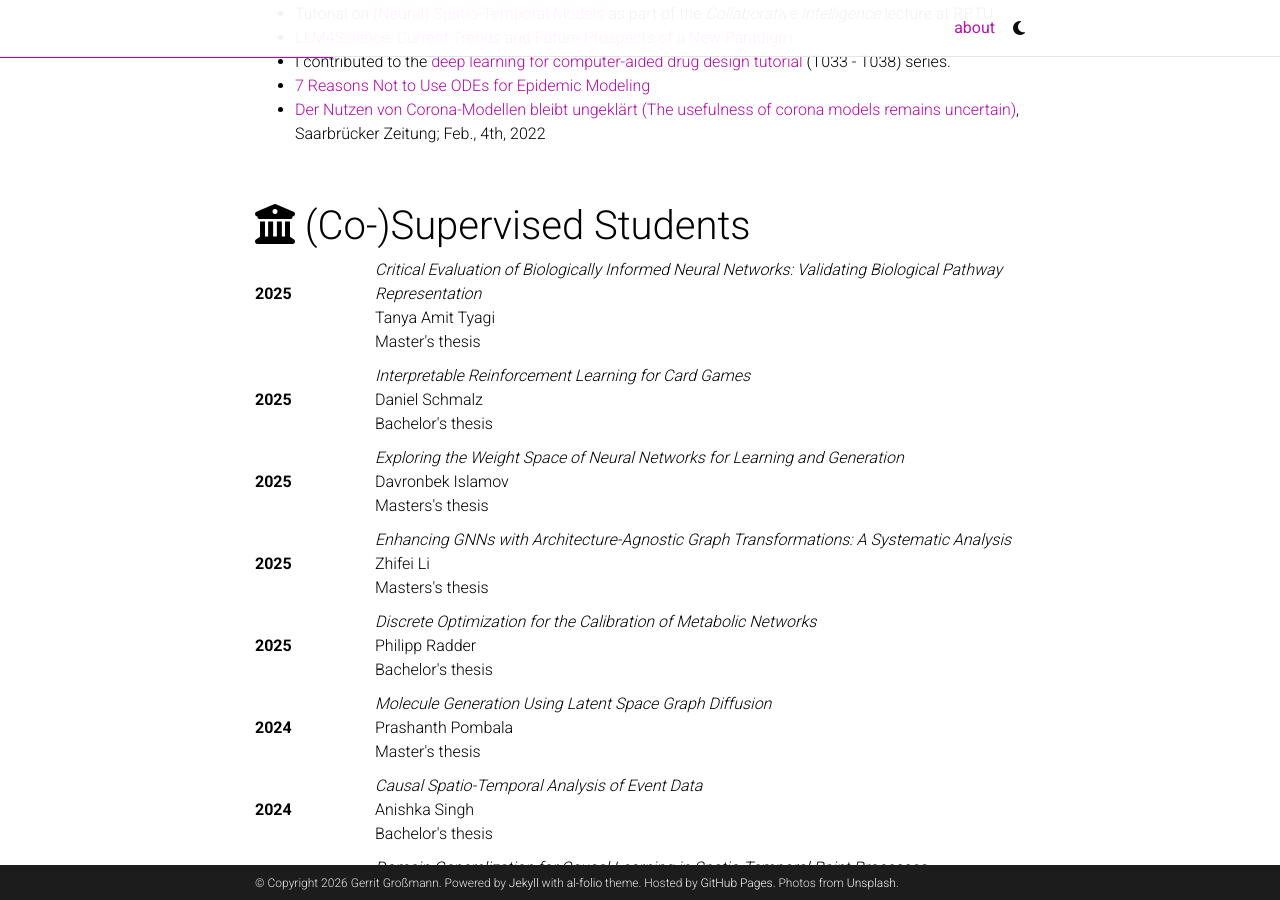
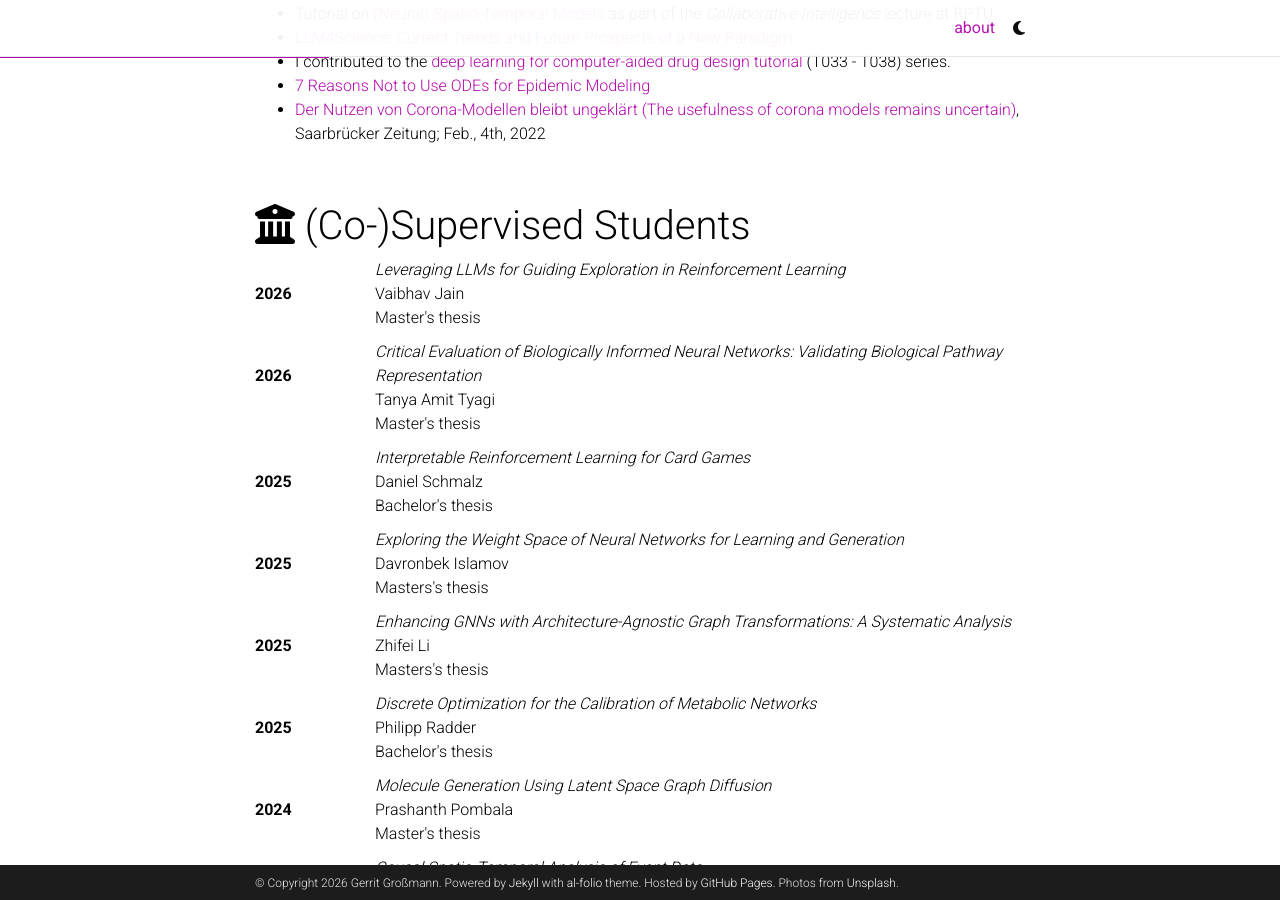
Before and after one commit to gerritgr/gerritgr.github.io, a Jekyll site: the page built from _pages/about.md, in a window 1280 px wide and 900 px high, scrolled down 2106 px. Built offline with Jekyll 4.4.1, drawn with Linux system fonts in a browser that asks for light colours; nearby versions of some CDN libraries; full-size pictures stand in for the smaller copies a plugin makes; comment, search, counter and statistics services are not loaded; a style sheet for code colours, icons or effects is not loaded.

Commit message:
Update supervised students' thesis information
Updated the year for a supervised student's thesis and added a new thesis entry.

```diff
--- a/_pages/about.md
+++ b/_pages/about.md
@@ -132,7 +132,11 @@
 
 <div>
     <div style="display: flex; margin-bottom: 10px;">
-        <div style="min-width: 120px; font-weight: bold; align-items: center;"><br>2025</div>
+        <div style="min-width: 120px; font-weight: bold; align-items: center;"><br>2026</div>
+        <div><em>Leveraging LLMs for Guiding Exploration in Reinforcement Learning</em><br>Vaibhav Jain<br>Master's thesis</div>
+    </div>
+    <div style="display: flex; margin-bottom: 10px;">
+        <div style="min-width: 120px; font-weight: bold; align-items: center;"><br>2026</div>
         <div><em>Critical Evaluation of Biologically Informed Neural Networks: Validating Biological Pathway Representation</em><br>Tanya Amit Tyagi<br>Master's thesis</div>
     </div>
     <div style="display: flex; margin-bottom: 10px;">
```
